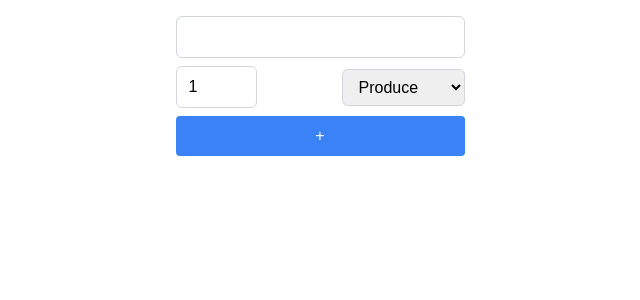
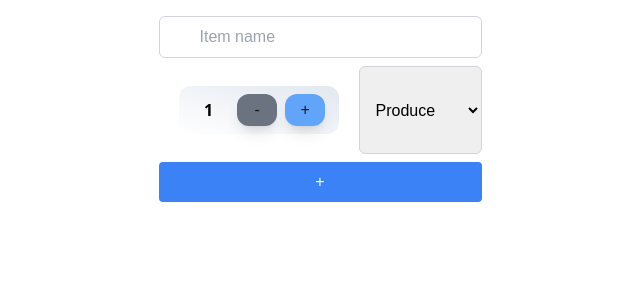
Before and after one commit to nazzaamout/cprg306-assignments, a Next.js app: page /week-5 in a window 1280 px wide. Shown: the top 300 px of the page, without its empty margins (320-960 px from the left). Built offline with nearby package versions, Linux system fonts and the light colour scheme.

Commit message:
quantity section fixed

```diff
--- a/app/week-5/new-item.js
+++ b/app/week-5/new-item.js
@@ -31,6 +31,18 @@
     setError("");
   }
 
+  const increment = () => {
+    if (quantity < 20) {
+      setQuantity(quantity + 1);
+    }
+  };
+
+  const decrement = () => {
+    if (quantity > 1) {
+      setQuantity(quantity - 1);
+    }
+  };
+
   const handleNameChange = (item) => {
     setName(item.target.value);
   };
@@ -53,30 +65,35 @@
           onFocus={() => setIsFocused(true)}
           onBlur={() => setIsFocused(false)}
           value={name}
+          placeholder="Item name"
           type="text"
           id="name"
           className="w-full px-10 py-2 rounded-md border border-gray-300 text-black"
-          //     !isFocused &&
-          //     name === "" && (
-          //       <span className="absolute top-1/2 transform translate-y-1/2 left-4 text-grey-400">
-          //         Item name
-          //       </span>
-          //     )
-          //   }`}
-        />
+        />{" "}
       </div>
-      <div className="mb-4 flex justify-between items-center">
-        <input
-          required
-          onChange={handleQuantityChange}
-          onClick={handleQuantityChange}
-          value={quantity}
-          type="number"
-          id="quantity"
-          min="1"
-          max="20"
-          className="w-auto px-3 py-2 border border-gray-300 rounded-md text-black"
-        />
+      <div className="flex flex-row">
+        <div class="bg-gradient-to-tr from-white to-slate-200 flex flex-row gap-6 rounded-xl m-5 w-40 h-15 items-center justify-center">
+          <p class="text-black font-sans font-semibold ml-3">{quantity}</p>
+          <div class="flex gap-2">
+            <button
+              type="button"
+              onClick={decrement}
+              disabled={quantity == 1}
+              class="bg-blue-400 disabled:bg-gray-500 focus:ring-2 focus:ring-blue-300 hover:bg-blue-600 shadow-lg rounded-xl mb-2 mt-2 w-10 h-8 "
+            >
+              -
+            </button>
+            <button
+              type="button"
+              onClick={increment}
+              disabled={quantity == 20}
+              class="bg-blue-400 disabled:bg-gray-500 focus:ring-2 focus:ring-blue-300 hover:bg-blue-600 shadow-lg rounded-xl mb-2 mt-2 w-10 h-8 "
+            >
+              +
+            </button>
+          </div>
+        </div>
+
         <select
           required
           onChange={handleCategoryChange}
--- a/app/week-6/item-list.js
+++ b/app/week-6/item-list.js
@@ -1,6 +1,6 @@
 "use client";
 
-import React, { useState } from "react";
+import React, { useState, useEffect } from "react";
 import Item from "./item";
 import items from "./items.json";
 
--- a/app/week-6/items.js
+++ b/app/week-6/items.js
@@ -58,28 +58,3 @@
   quantity: 4,
   category: "household",
 };
-
-const ItemList = () => {
-  const items = [
-    item1,
-    item2,
-    item3,
-    item4,
-    item5,
-    item6,
-    item7,
-    item8,
-    item9,
-    item10,
-    item11,
-    item12,
-  ];
-
-  return (
-    <ul className="space-y-2 p-4">
-      {items.map((item) => (
-        <Item key={item.name} {...item} />
-      ))}
-    </ul>
-  );
-};
```
